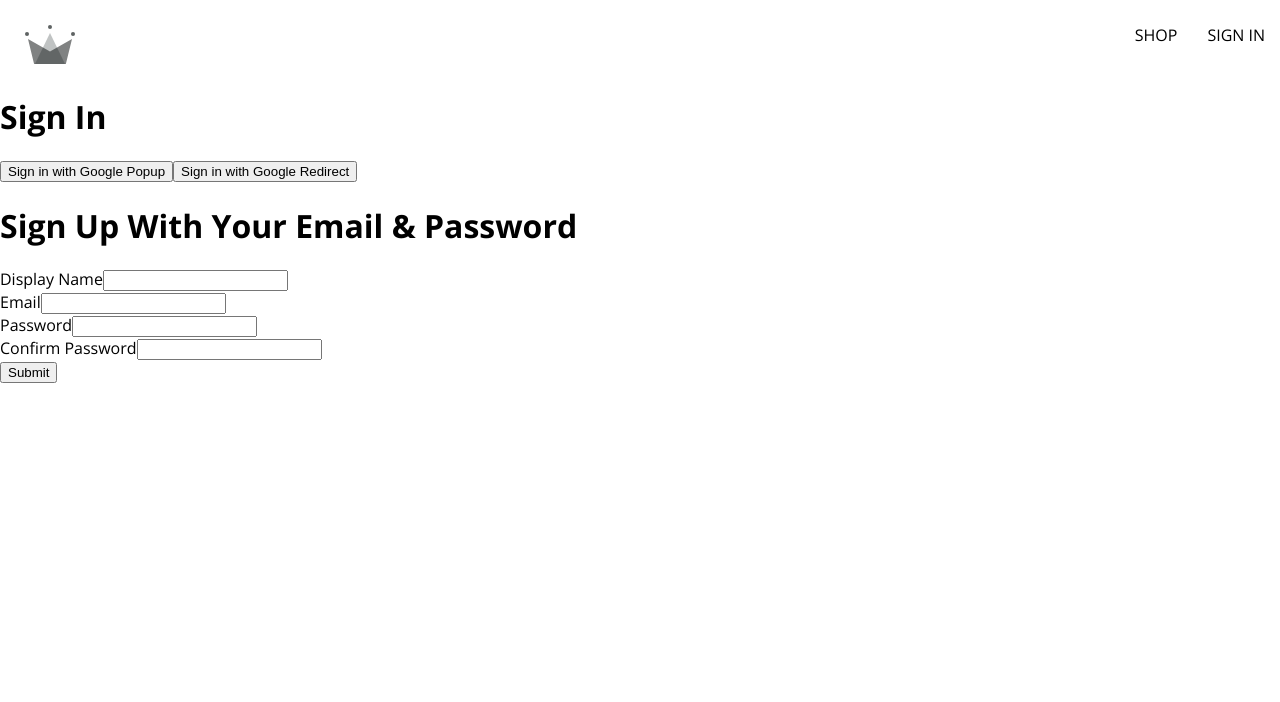
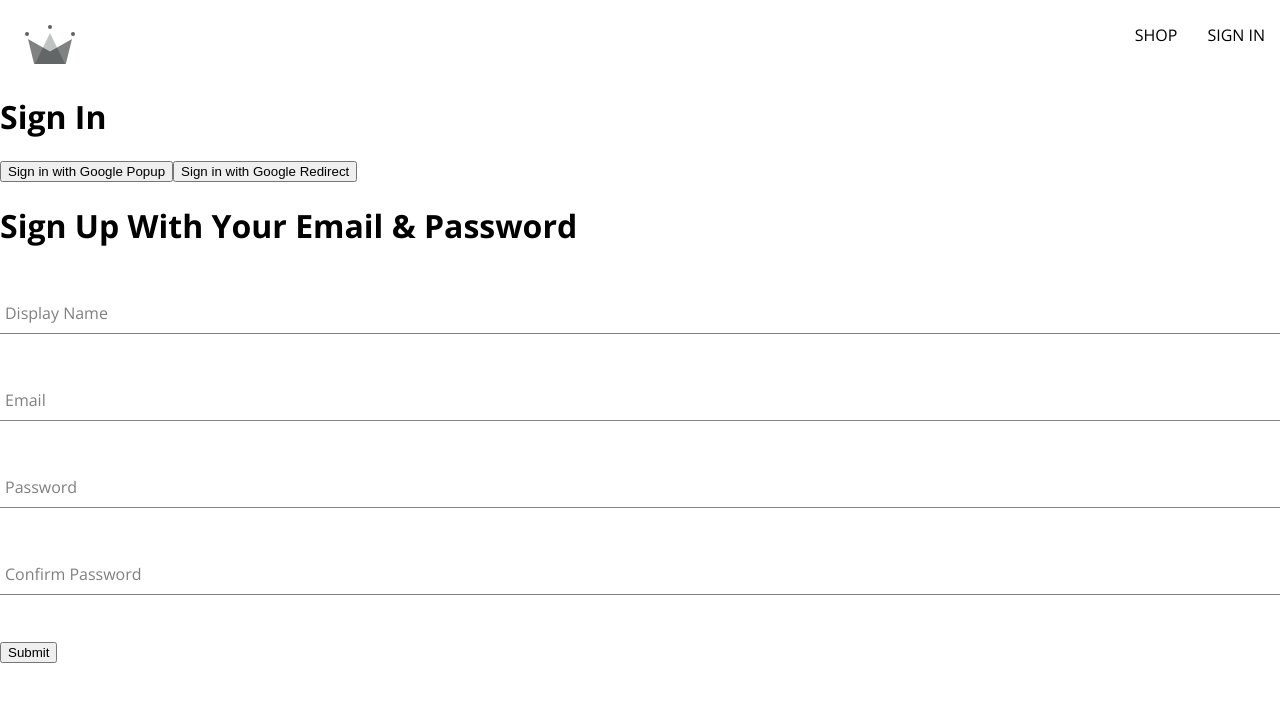
Before and after one commit to Chiewy23/crwn-clothing, a React (Create React App) app: page /sign-in in a window 1280 px wide. Shown: the top 702 px of the page. Built offline with nearby package versions, Linux system fonts and the light colour scheme.

Commit message:
Styling applied to FormInput.

```diff
--- a/src/components/form-input/form-input.component.jsx
+++ b/src/components/form-input/form-input.component.jsx
@@ -1,10 +1,12 @@
-import { Fragment } from "react";
+import "./form-input.styles.scss";
 
 const FormInput = ({ label, ...otherProps }) => {
     return (
-        <div>
-            <label>{ label }</label>
-            <input {...otherProps} />
+        <div className="group">
+            <input className="form-input" {...otherProps} />
+            { label && (
+                <label className={`${otherProps.value.length ? 'shrink' : ''} form-input-label`}>{ label }</label>
+            )}
         </div>
     );
 }
--- a/src/components/form-input/form-input.styles.scss
+++ b/src/components/form-input/form-input.styles.scss
@@ -0,0 +1,54 @@
+$sub-color: grey;
+$main-color: black;
+
+@mixin shrinkLabel {
+  top: -14px;
+  font-size: 12px;
+  color: $main-color;
+}
+
+.group {
+  position: relative;
+  margin: 45px 0;
+
+  .form-input {
+    background: none;
+    background-color: white;
+    color: $sub-color;
+    font-size: 18px;
+    padding: 10px 10px 10px 5px;
+    display: block;
+    width: 100%;
+    border: none;
+    border-radius: 0;
+    border-bottom: 1px solid $sub-color;
+    margin: 25px 0;
+
+    &:focus {
+      outline: none;
+    }
+
+    &:focus ~ .form-input-label {
+      @include shrinkLabel();
+    }
+  }
+
+  input[type='password'] {
+    letter-spacing: 0.3em;
+  }
+
+  .form-input-label {
+    color: $sub-color;
+    font-size: 16px;
+    font-weight: normal;
+    position: absolute;
+    pointer-events: none;
+    left: 5px;
+    top: 10px;
+    transition: 300ms ease all;
+
+    &.shrink {
+      @include shrinkLabel();
+    }
+  }
+}
```
